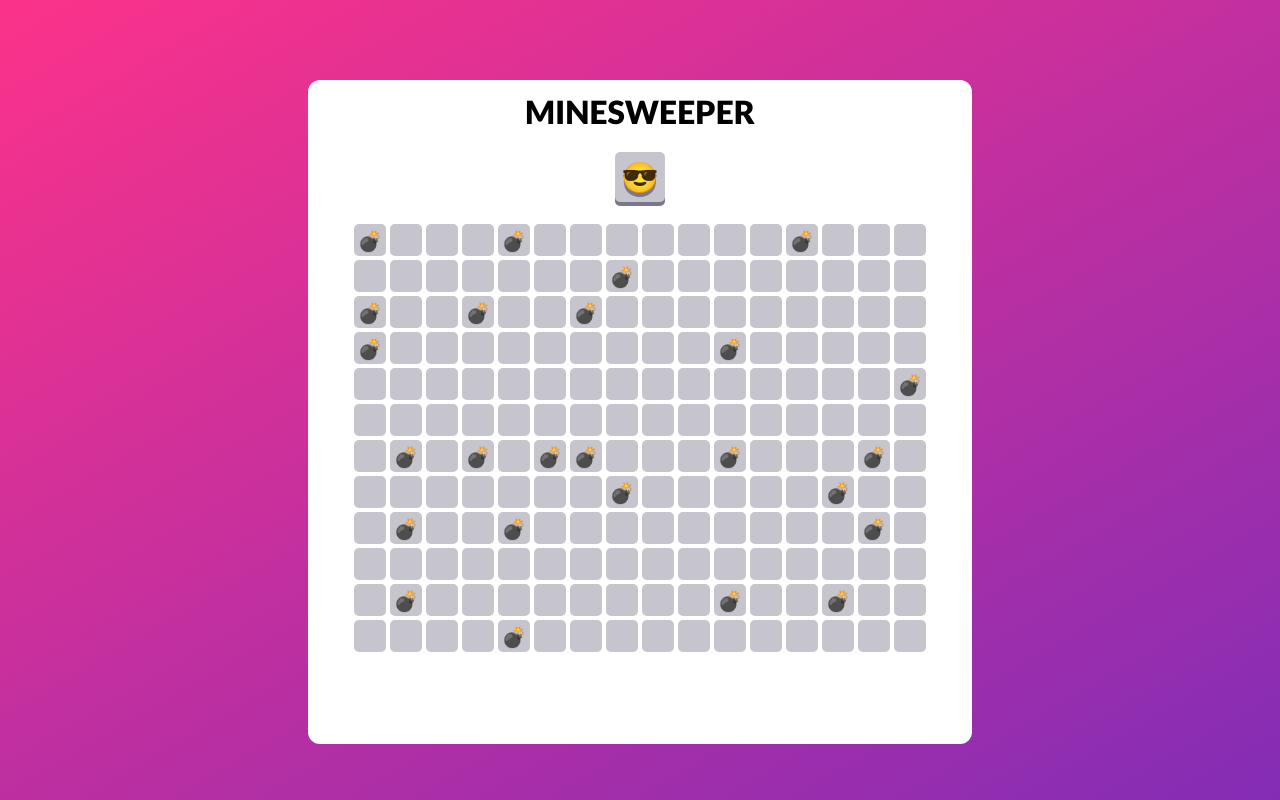
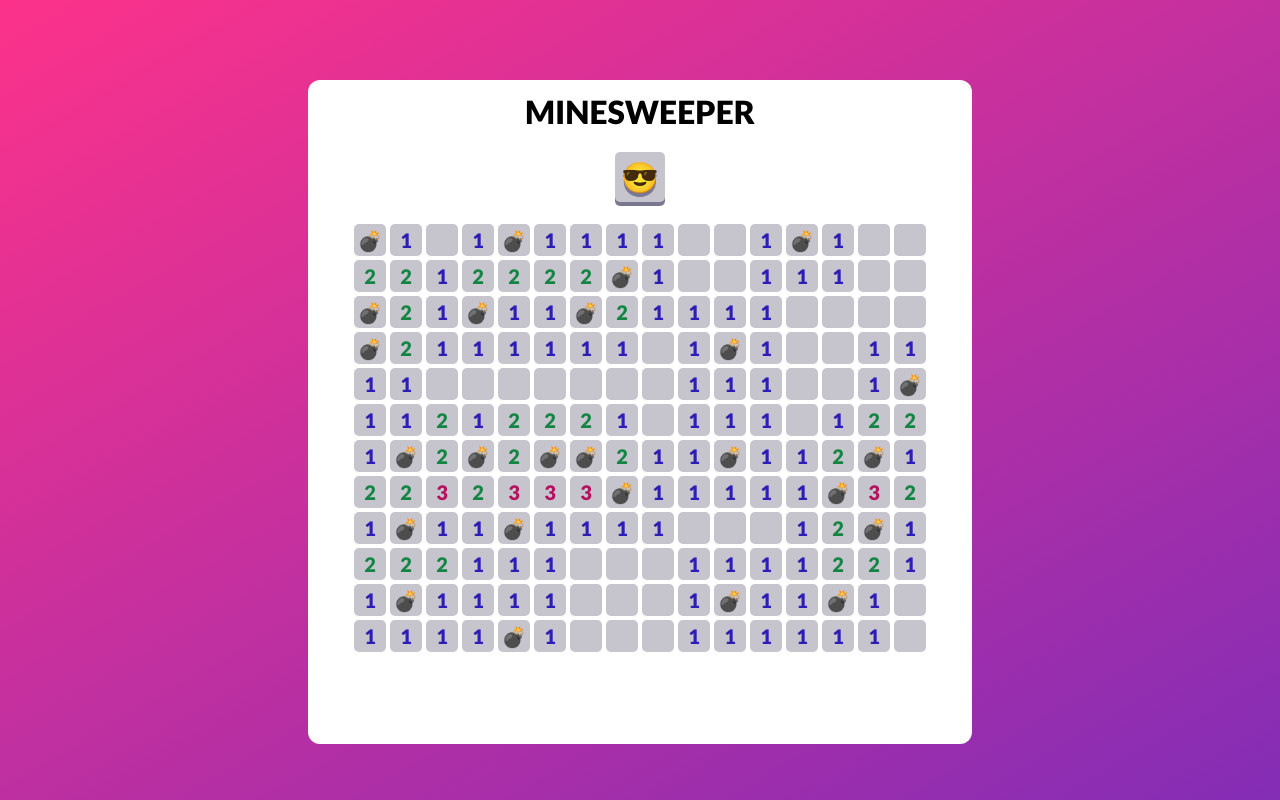
Before and after one commit to BlueStaggo/minesweeper, a React (Create React App) app: page / in a window 1280 px wide. Built offline with nearby package versions, Linux system fonts and the light colour scheme.

Commit message:
Added numbers

```diff
--- a/src/App.tsx
+++ b/src/App.tsx
@@ -26,7 +26,21 @@ export default function App(props: AppProps) {
                 x = Math.floor(Math.random() * props.width);
                 y = Math.floor(Math.random() * props.height);
             } while (false)
-            spaces[x][y] = { content: SpaceContent.mine, context: SpaceContext.revealed };
+            spaces[x][y].content = SpaceContent.mine;
+        }
+
+        for (let x = 0; x < spaces.length; x++) {
+            for (let y = 0; y < spaces[x].length; y++) {
+                if (spaces[x][y].content === SpaceContent.mine) continue;
+
+                let mines = 0;
+                for (let xx = Math.max(x - 1, 0); xx <= Math.min(x + 1, props.width - 1); xx++)
+                    for (let yy = Math.max(y - 1, 0); yy <= Math.min(y + 1, props.height - 1); yy++)
+                        if (spaces[xx][yy].content === SpaceContent.mine)
+                            mines++;
+
+                spaces[x][y].content = Object.values(SpaceContent)[mines + 1];
+            }
         }
 
         console.log("Done!");
```
